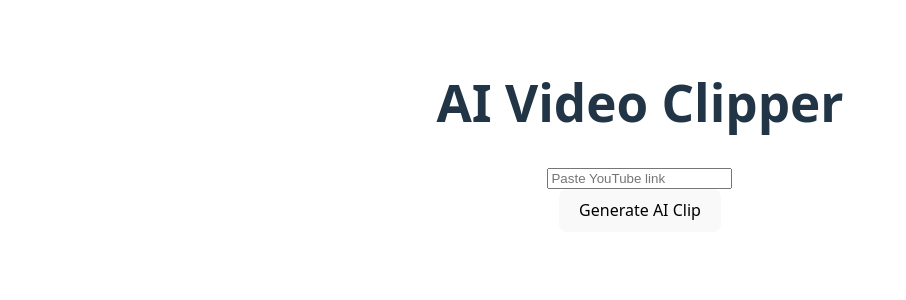
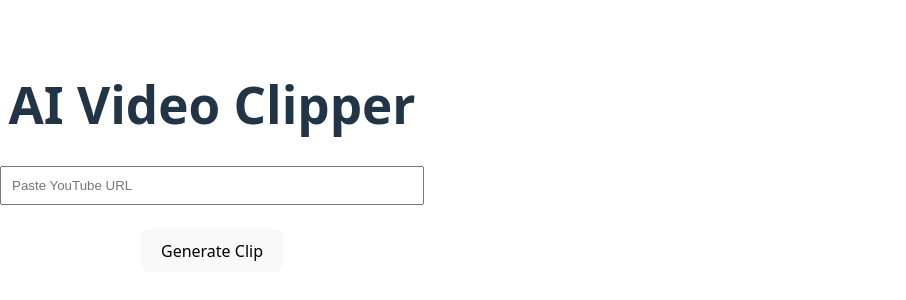
Before and after one commit to resellingwithesss-lang/ai-video-clipper, a React (Vite) app in the folder app/: page / in a window 1280 px wide. Shown: the part 264-564 px from the top of the page, without its empty margins (0-906 px from the left). Built offline with nearby package versions, Linux system fonts and the light colour scheme.

Commit message:
Connect frontend to live backend

```diff
--- a/app/src/App.jsx
+++ b/app/src/App.jsx
@@ -1,71 +1,58 @@
+import axios from "axios";
 import { useState } from "react";
-import axios from "axios";
-import "./App.css";
 
 export default function App() {
   const [url, setUrl] = useState("");
   const [downloadUrl, setDownloadUrl] = useState("");
   const [loading, setLoading] = useState(false);
 
+  const API = "https://ai-clipper-backend.onrender.com";
+
   const generateClip = async () => {
     try {
       setLoading(true);
       setDownloadUrl("");
 
-      const res = await axios.post("https://ai-clipper-backend.onrender.com/clip", null, {
+      const res = await axios.post(`${API}/clip`, null, {
         params: {
-          url: url,
+          url: url.trim(),
           start: "0",
-          end: "10"
-        }
+          end: "10",
+        },
       });
 
       setDownloadUrl(res.data.download_url);
       setLoading(false);
-
     } catch (err) {
+      console.error(err);
+      alert("Error generating clip");
       setLoading(false);
-      alert("Error generating clip");
     }
   };
 
-  // REAL FILE DOWNLOAD (fixes blocked tab issue)
-  const downloadClip = async () => {
-    const response = await fetch(downloadUrl);
-    const blob = await response.blob();
-
-    const fileUrl = window.URL.createObjectURL(blob);
-    const a = document.createElement("a");
-    a.href = fileUrl;
-    a.download = "clip.mp4";
-    document.body.appendChild(a);
-    a.click();
-    a.remove();
-  };
-
   return (
-    <div className="container">
+    <div style={{ textAlign: "center", marginTop: "100px" }}>
       <h1>AI Video Clipper</h1>
 
       <input
-        placeholder="Paste YouTube link"
+        style={{ width: 400, padding: 10 }}
+        placeholder="Paste YouTube URL"
         value={url}
         onChange={(e) => setUrl(e.target.value)}
       />
 
-      <br />
+      <br /><br />
 
       <button onClick={generateClip} disabled={loading}>
-        {loading ? "Generating..." : "Generate AI Clip"}
+        {loading ? "Generating..." : "Generate Clip"}
       </button>
 
+      <br /><br />
+
       {downloadUrl && (
-        <>
-          <br />
-          <button onClick={downloadClip}>
-            Download Clip
-          </button>
-        </>
+        <a href={downloadUrl} target="_blank">
+          Download Clip
+        </a>
       )}
     </div>
   );
```
